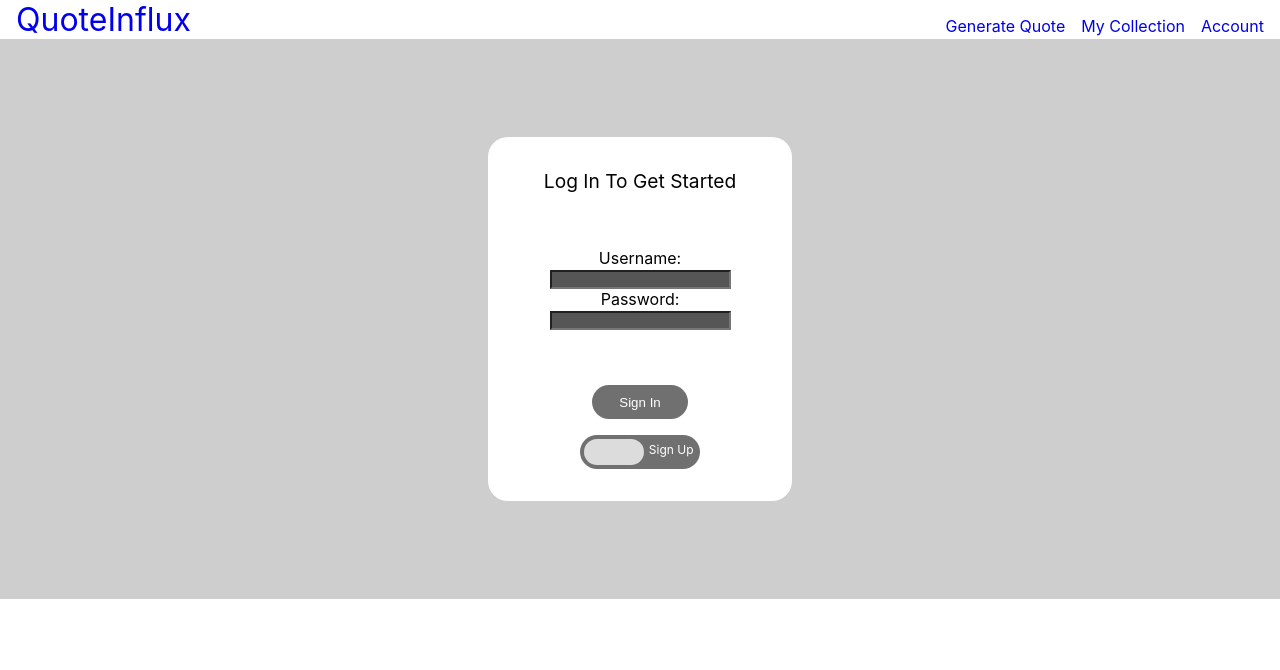
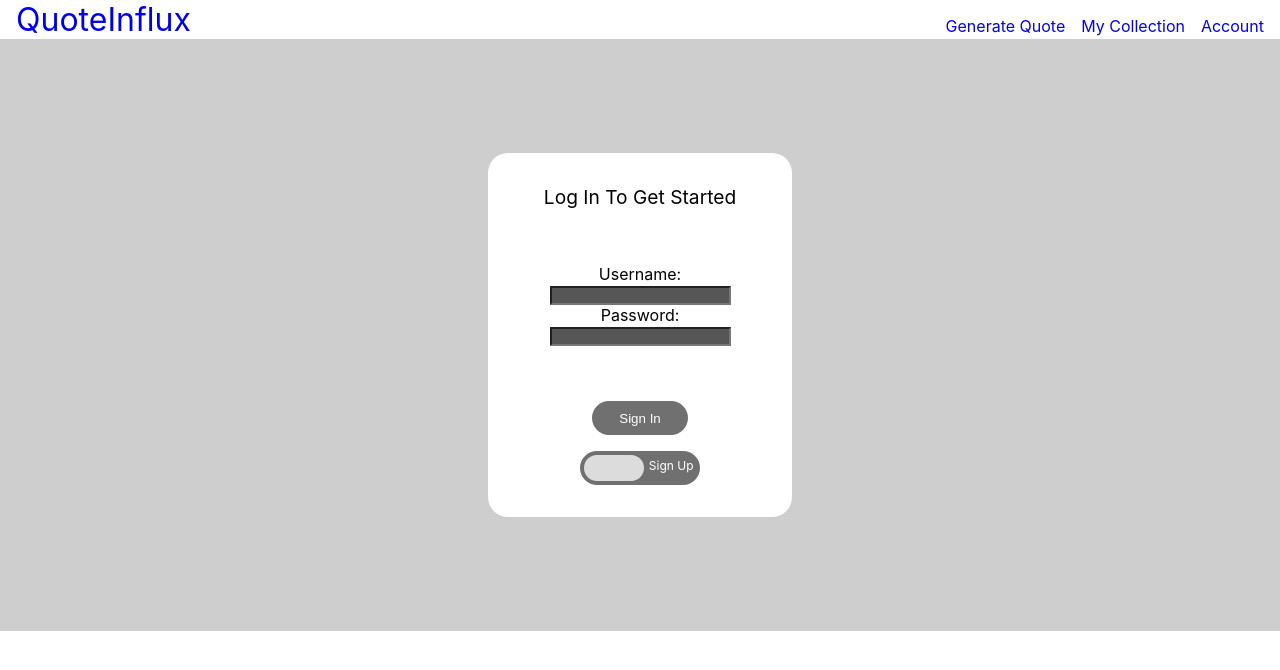
Before and after one commit to nyang5504/QuoteInflux, a React (Create React App) app in the folder quote-influx/: page /signin in a window 1280 px wide. Shown: the top 670 px of the page. Built offline with nearby package versions, Linux system fonts and the light colour scheme; no server answers.

Commit message:
fixed login box clipping issue

```diff
--- a/quote-influx/src/App.css
+++ b/quote-influx/src/App.css
@@ -1,3 +1,7 @@
 a {
     text-decoration: none;
 }
+
+body{
+    /* background-color: #CECECE; */
+}
--- a/quote-influx/src/components/NavBar.module.css
+++ b/quote-influx/src/components/NavBar.module.css
@@ -1,8 +1,10 @@
 #header {
     display: flex;
     justify-content: space-between;
-    margin: 0 1rem;
+    /* margin: 0 1rem; */
+    padding: 0 1rem;
     flex-wrap: wrap;
+    /* background-color: white; */
 }
 
 #logo {
--- a/quote-influx/src/components/signin/SignIn.module.css
+++ b/quote-influx/src/components/signin/SignIn.module.css
@@ -46,9 +46,10 @@
     display: flex;
     background-color: #CECECE;
     min-width: 10rem;
-    height: 70vh;
+    min-height: 70vh;
     justify-content: center;
     align-items: center;
+    padding: 1rem 0rem;
 }
 
 .inputAreaContainer{
```
